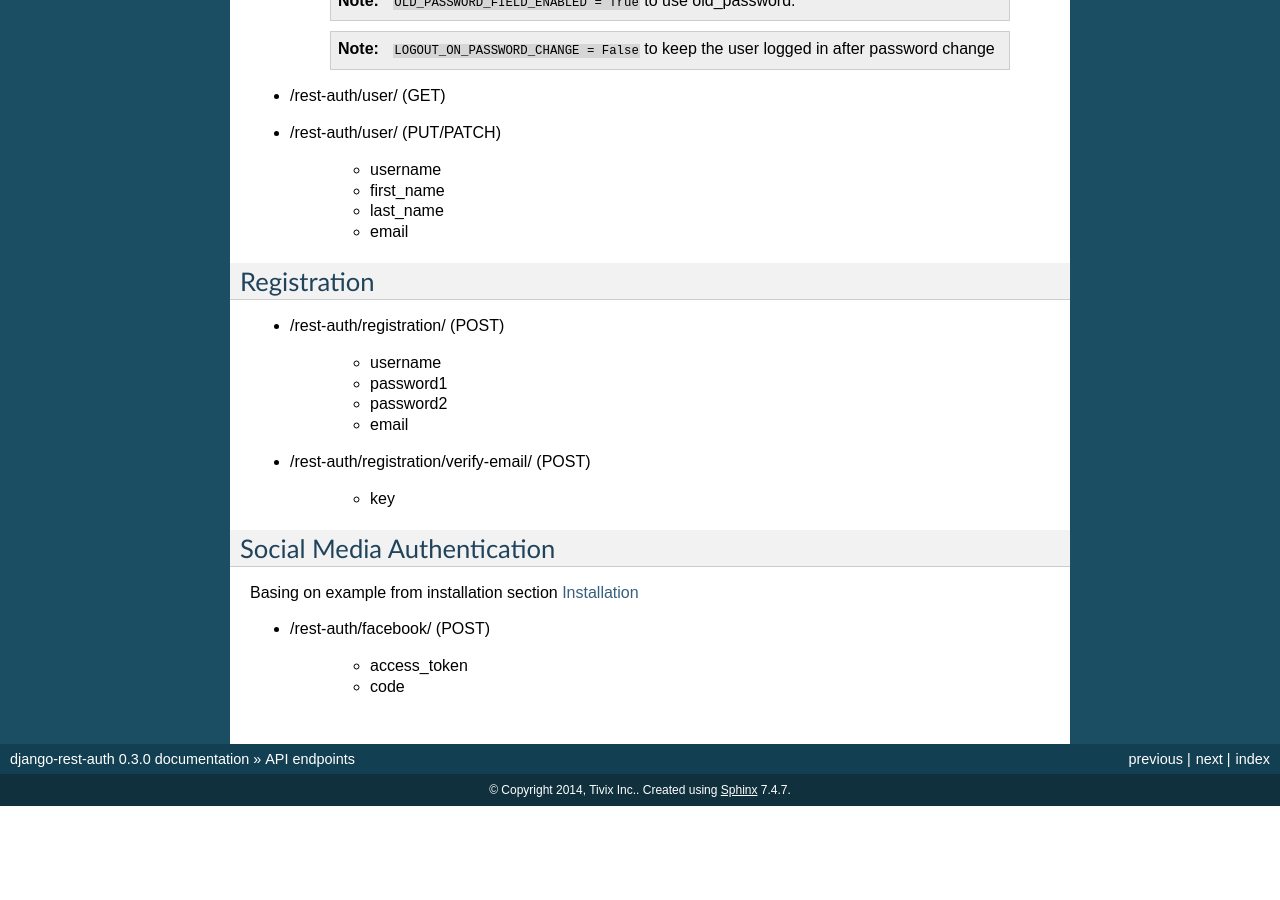
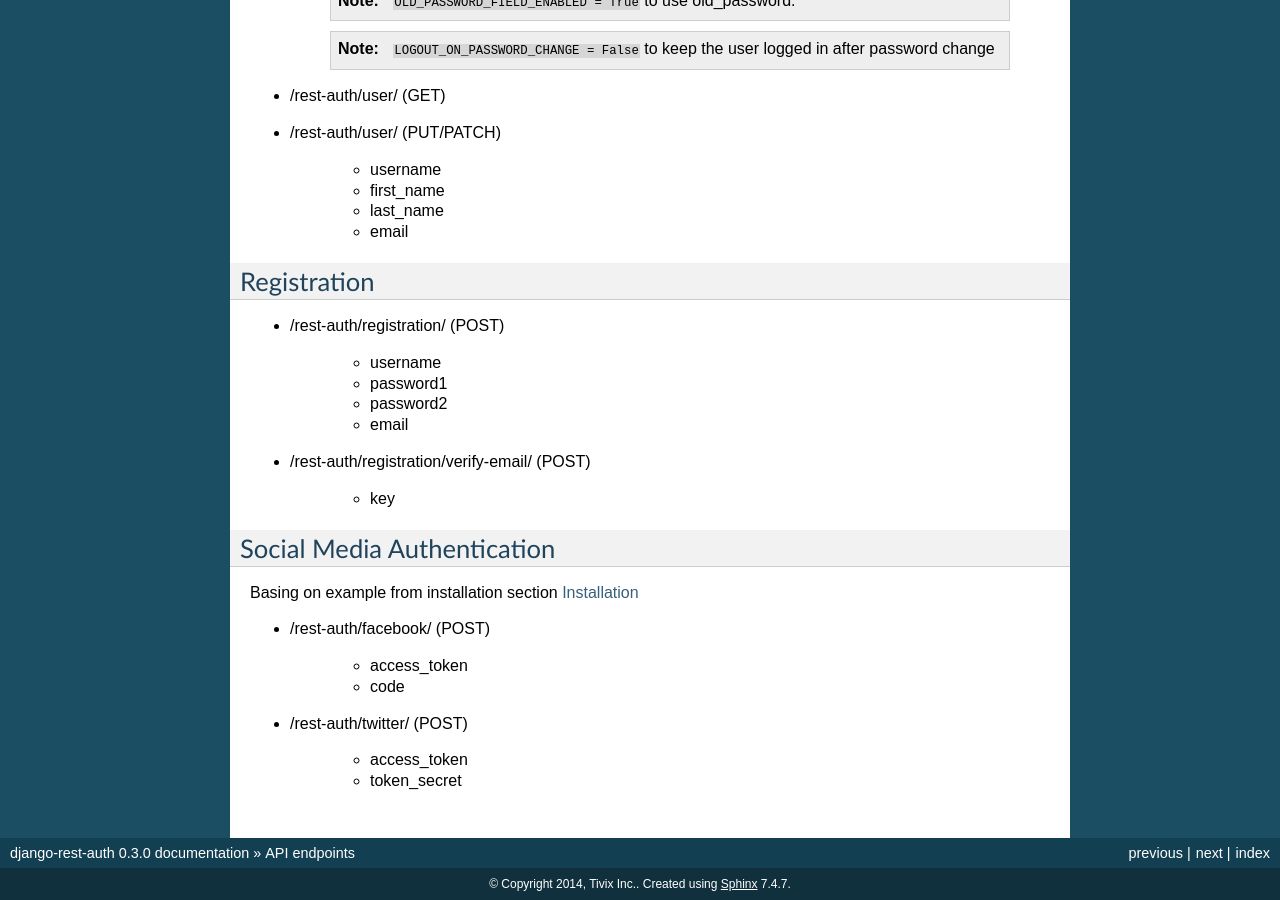
Before and after one commit to DreamGlimmer/django-rest-auth, a Sphinx documentation site: the page built from docs/api_endpoints.rst, in a window 1280 px wide and 900 px high, scrolled down 684 px. Built offline with Sphinx 7.4.7, drawn with Linux system fonts in a browser that asks for light colours; before the commit the page ends 1490 px from its top, so only the background shows below that.

Commit message:
Updated api_endpoints.rst with twitter login

```diff
--- a/docs/api_endpoints.rst
+++ b/docs/api_endpoints.rst
@@ -70,3 +70,8 @@ Basing on example from installation section :doc:`Installation </installation>`
 
     - access_token
     - code
+
+- /rest-auth/twitter/ (POST)
+
+    - access_token
+    - token_secret
```
